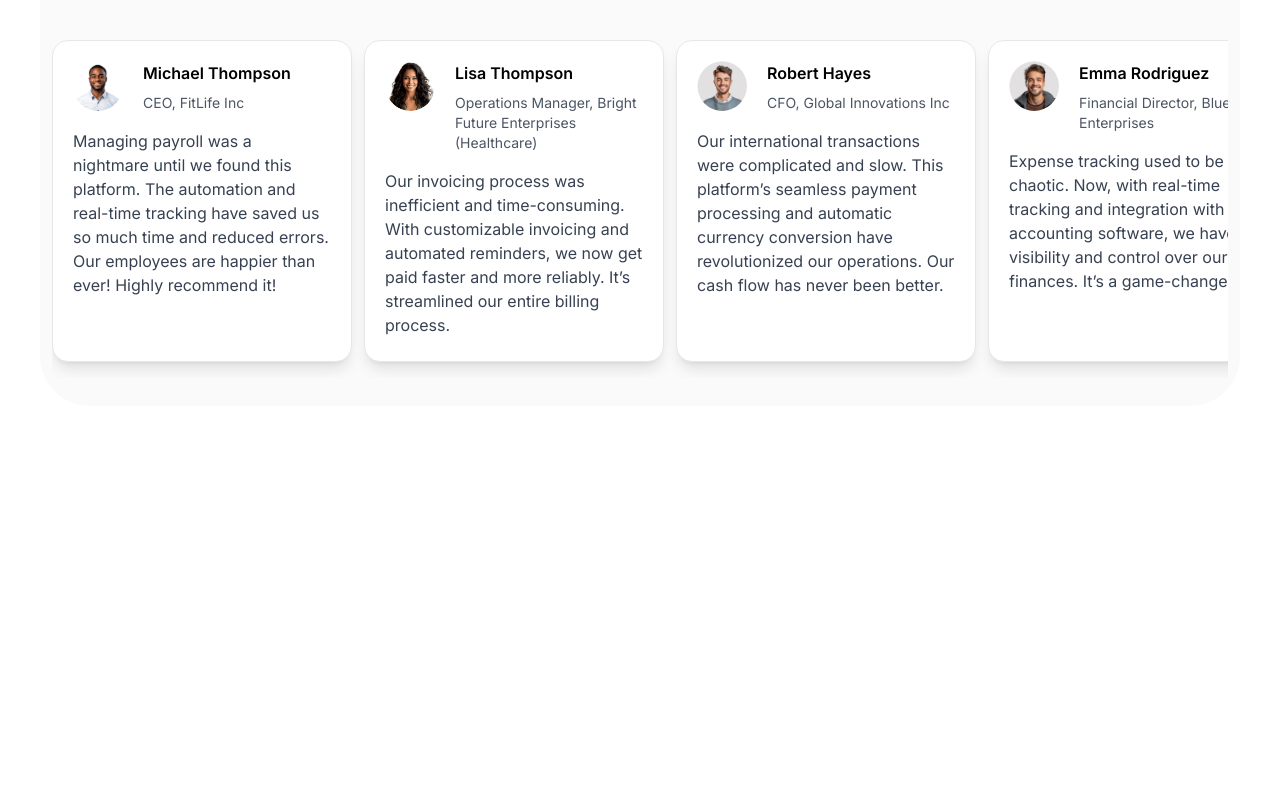
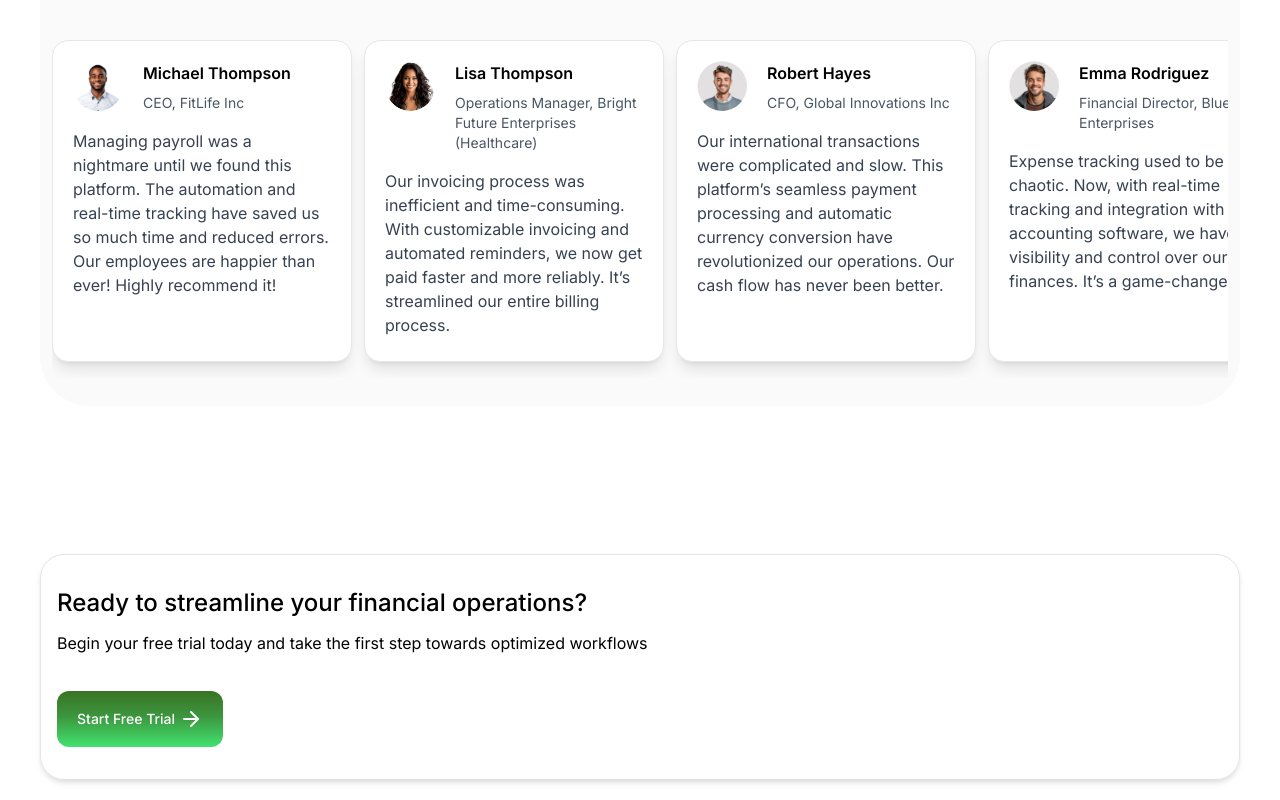
Before and after one commit to DaramolaD/synflow, a Next.js app: page / in a window 1280 px wide. Shown: the part 4552-5352 px from the top of the page. Before the commit the page ends 5006 px from the top, so only its background shows below. Built offline with nearby package versions, Linux system fonts and the light colour scheme.

Commit message:
Implement cta section

```diff
--- a/src/app/page.tsx
+++ b/src/app/page.tsx
@@ -1,12 +1,12 @@
 "use client"
 import Benefit from "@/components/organism/Benefit";
 import CaseStudies from "@/components/organism/CaseStudies";
+import CTA from "@/components/organism/CTA";
 import Features from "@/components/organism/Features";
 import Header from "@/components/organism/Header";
 import Hero from "@/components/organism/Hero";
 import Integrations from "@/components/organism/Integrations";
 import Testimonies from "@/components/organism/Testimonies";
-import Image from "next/image";
 
 export default function Home() {
   return (
@@ -18,6 +18,7 @@ export default function Home() {
       <Integrations />
       <CaseStudies />
       <Testimonies />
+      <CTA />
     </main>
   );
 }
--- /dev/null
+++ b/src/components/organism/CTA.tsx
@@ -0,0 +1,26 @@
+import React from "react";
+import { Button } from "../ui/button";
+import { ArrowRight } from "lucide-react";
+
+const CTA = () => {
+  return (
+    <div className="sectionContainer flex flex-col gap-6 px-5 md:px-10 py-5">
+      <div className="flex flex-col border px-4 py-8 border-dark-70 rounded-3xl gap-9 shadow-md">
+        <div className="flex flex-col gap-3">
+          <p className="text-2xl font-medium">
+            Ready to streamline your financial operations?
+          </p>
+          <p className="text-base">
+            Begin your free trial today and take the first step towards
+            optimized workflows
+          </p>
+        </div>
+        <Button className="ghost bg-button-gradient text-white hover:shadow-green-300 hover:shadow-md !font-medium w-fit flex items-center py-4 px-5 h-fit rounded-xl gap-1">
+          Start Free Trial <ArrowRight />
+        </Button>
+      </div>
+    </div>
+  );
+};
+
+export default CTA;
--- a/tailwind.config.ts
+++ b/tailwind.config.ts
@@ -85,6 +85,7 @@ const config = {
         dark: {
           50: "#f6f6f9",
           60: "#FAFAFA",
+          70: "#E4E4E7",
           100: "#ecebf3",
           200: "#d6d4e3",
           300: "#b0aecb",
```
